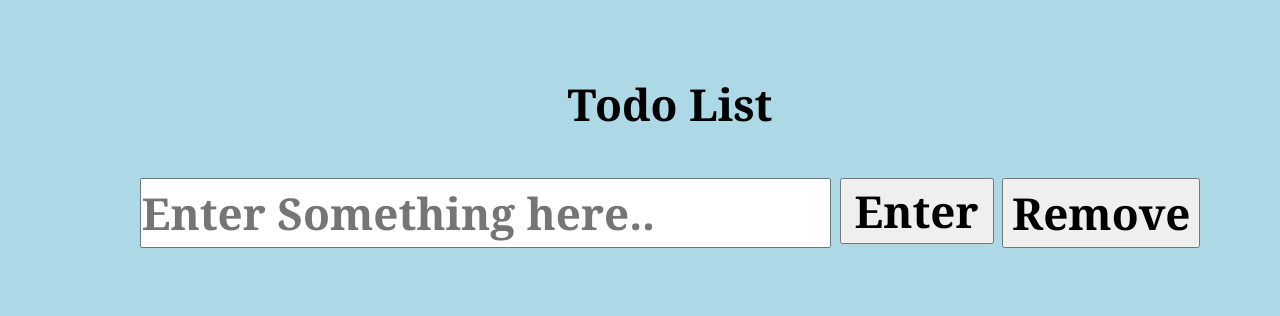
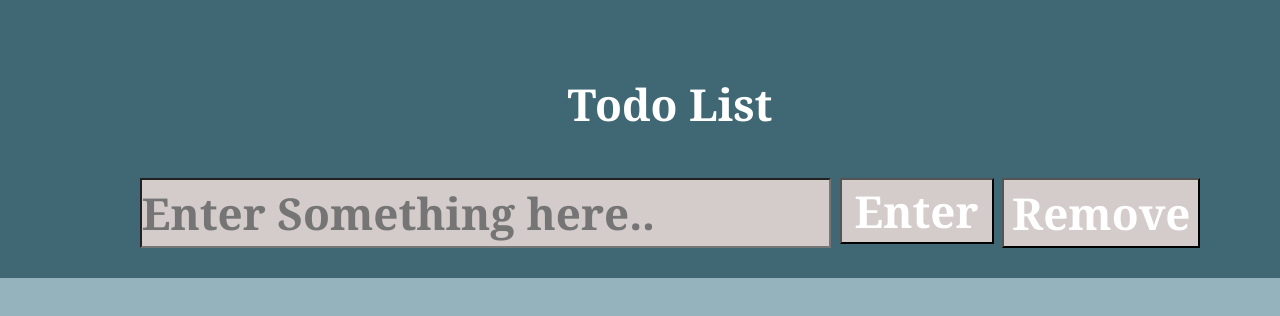
Before and after one commit to xsanji02/Simple-to-do-list-app, a plain HTML site: page index.html in a window 1280 px wide. Shown: the top 316 px of the page. Drawn offline with Linux system fonts and the light colour scheme.

Commit message:
changing body and font color

```diff
--- a/style.css
+++ b/style.css
@@ -8,18 +8,16 @@
 }
 
 body {
-    background: lightblue;
-}
+    background: rgb(148, 179, 189);}
 .container h1 {
     display: flex;
     justify-content: center;
-    color: black;
     padding: 1rem;
 }
 
 .container{
     padding: 30px;
-    background: lightblue;
+    background: rgb(63, 104, 116);
     width: 100%;
     height: 100%;
 }
@@ -37,11 +35,11 @@ body {
     flex-direction: column;
     margin-left: 11.2rem;
     margin-right: 16rem;
-    color: black;
+    color: white;
 }
 
 #enterTodoText, #enterTodoButton, #removeButton{
-    color: black;
+    background-color: rgb(212, 203, 203);
 }
 
 #enterTodoButton {
```
